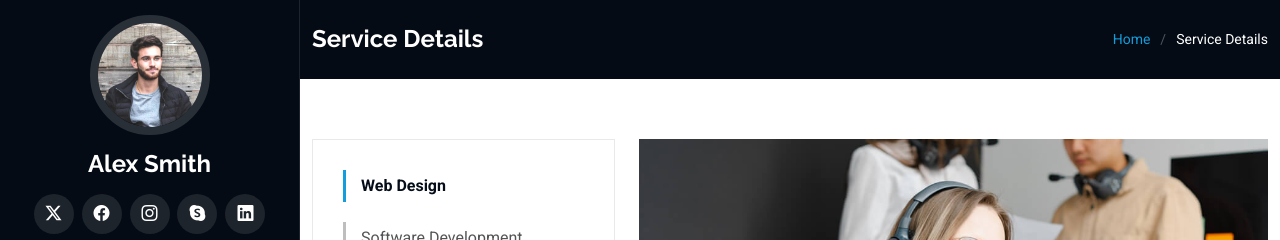
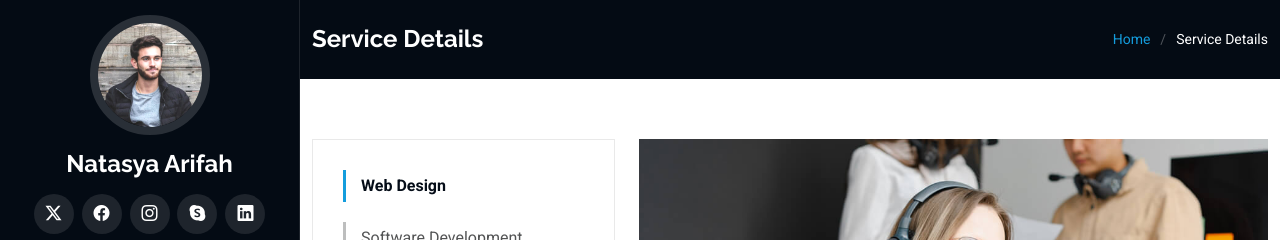
Before and after one commit to natasyi/E-Portofolio, a plain HTML site: page service-details.html in a window 1280 px wide. Shown: the top 240 px of the page. Drawn offline with Linux system fonts and the light colour scheme.

Commit message:
Change Name

```diff
--- a/service-details.html
+++ b/service-details.html
@@ -48,7 +48,7 @@
     <a href="index.html" class="logo d-flex align-items-center justify-content-center">
       <!-- Uncomment the line below if you also wish to use an image logo -->
       <!-- <img src="assets/img/logo.png" alt=""> -->
-      <h1 class="sitename">Alex Smith</h1>
+      <h1 class="sitename">Natasya Arifah</h1>
     </a>
 
     <div class="social-links text-center">
```
